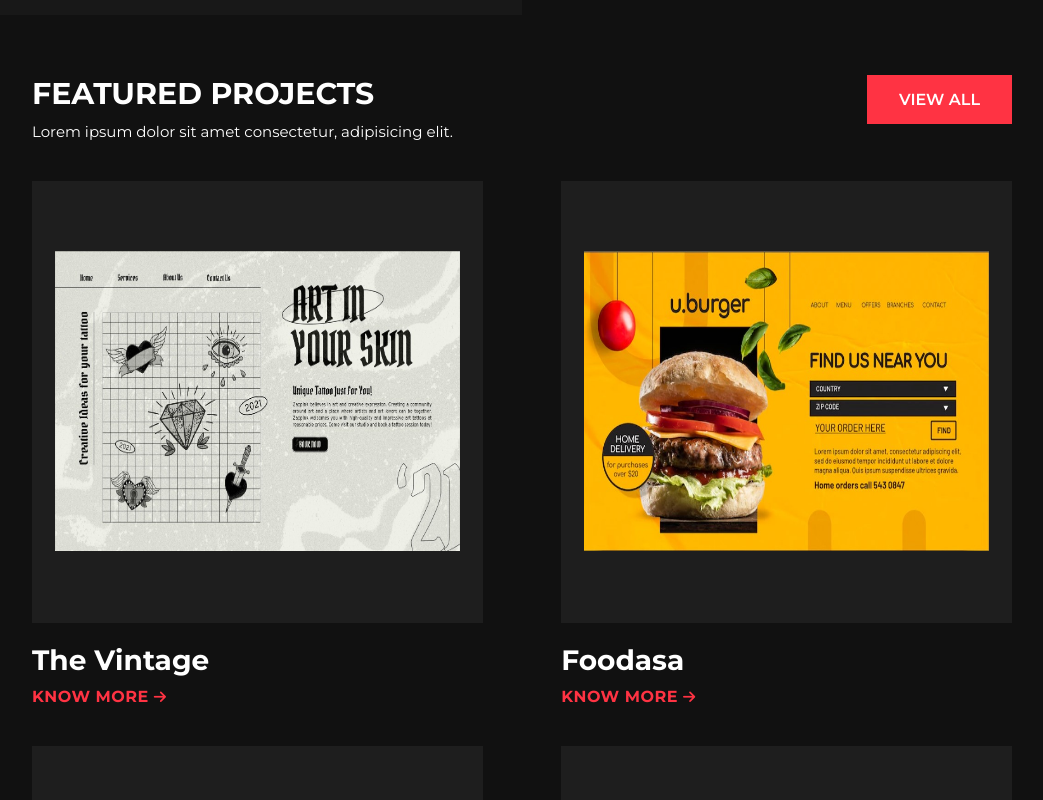
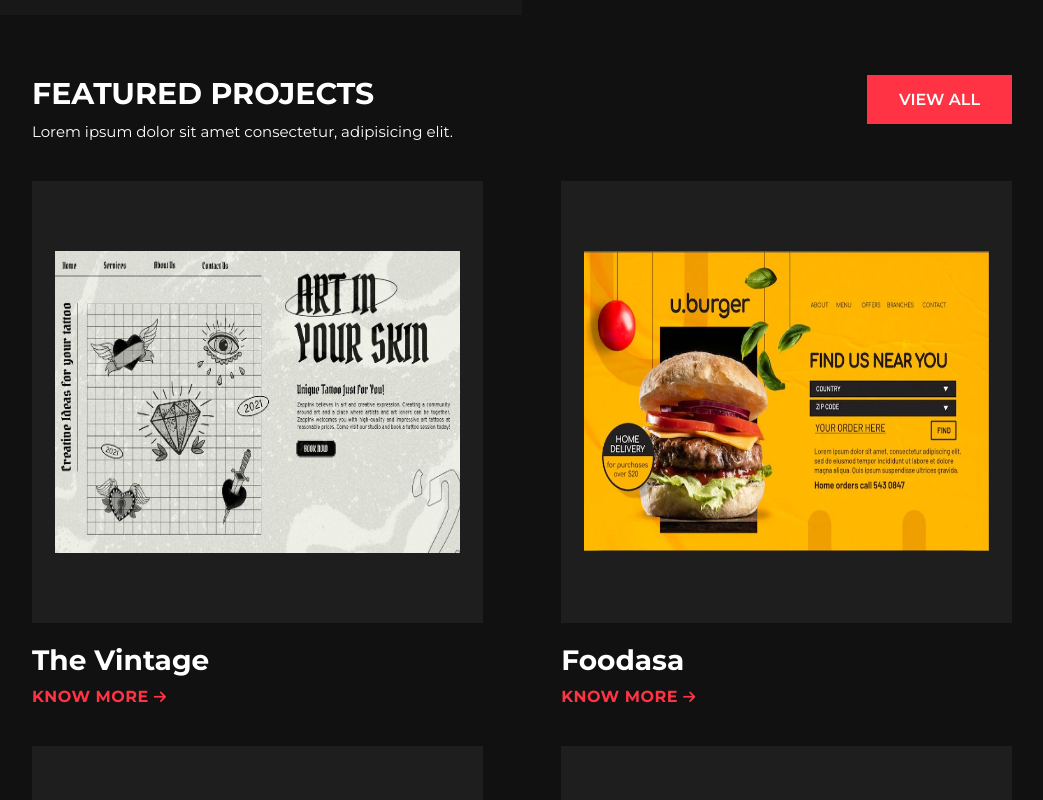
Before and after one commit to kammar20/Product-Design-Project-15, a plain HTML site: page index.html in a window 1280 px wide. In both pictures the pointer is over the picture 375 px from the left and 2062 px from the top of the page. Shown: the part 1662-2462 px from the top of the page, without its empty margins (118-1161 px from the left). Drawn offline with Linux system fonts and the light colour scheme.

Commit message:
added hover on feature project

```diff
--- a/css/style.css
+++ b/css/style.css
@@ -396,12 +396,18 @@ li {
 .project-img {
   width: 90%;
   margin: auto;
+  overflow: hidden;
 }
 
 /* img */
 .project-img img {
   width: 100%;
   height: 30rem;
+  transition: all 0.3s ease-in-out;
+}
+
+.project-img img:hover {
+  transform: scale(1.1);
 }
 
 /** project title **/
```
